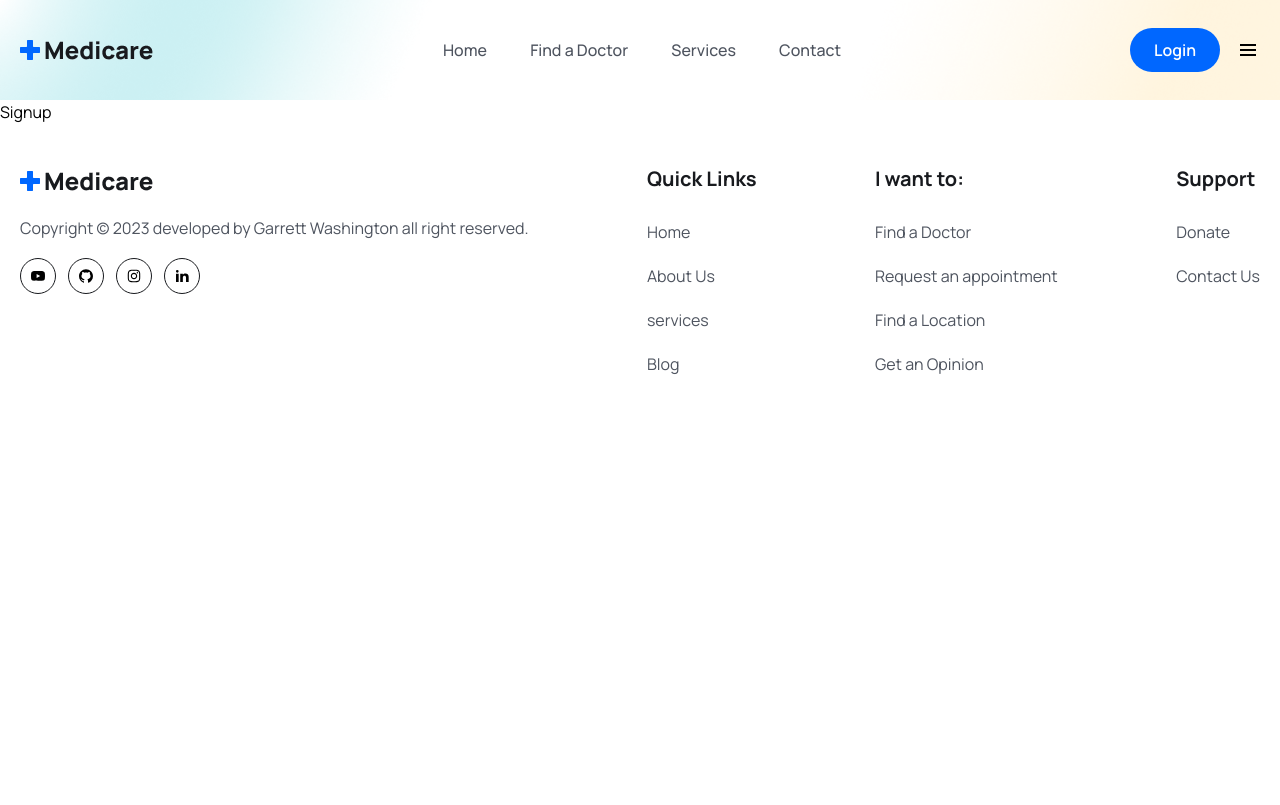
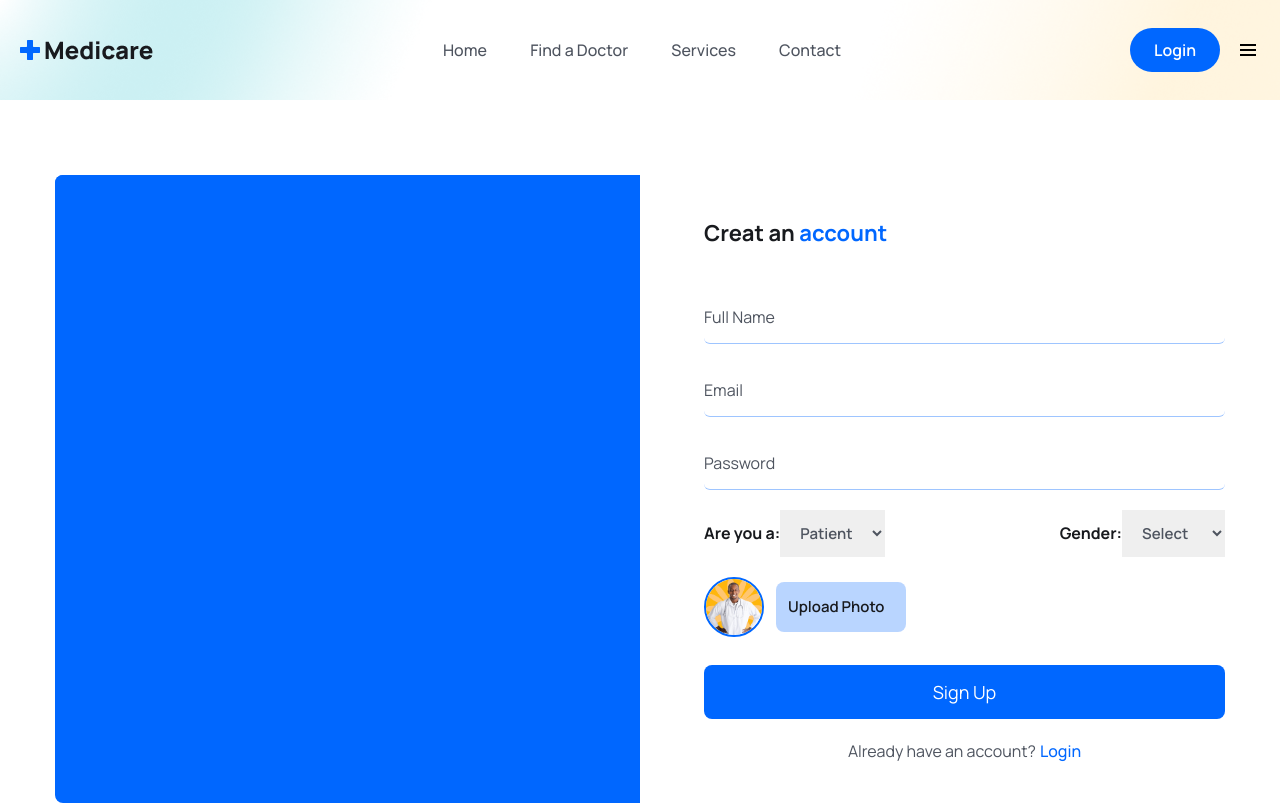
Before and after one commit to ggvhs/booking-app, a React (Vite) app in the folder frontend/: page /register in a window 1280 px wide. Shown: the top 805 px of the page. Built offline with nearby package versions, Linux system fonts and the light colour scheme.

Commit message:
sign up sompleted and contact page added

```diff
--- a/frontend/src/pages/Contact.jsx
+++ b/frontend/src/pages/Contact.jsx
@@ -2,7 +2,28 @@
 
 const Contact = () => {
   return (
-    <div>Contact</div>
+    <section>
+      <div className='px-4 mx-auto max-w-screen-md'>
+        <h2 className='heading text-center'>
+          Contact Us
+          <p className=' mb-8 lg:mb-16 font-light text-center text__para'>
+            Got A technical issue? Qant to send feedback about a beta feature? Let us know.
+          </p>
+          <form action="#" className='space-y-8'>
+            <div>
+              <label htmlFor="email" className='form__label'>
+                Your Email
+              </label>
+              <input
+              type="email"
+              id='email'
+              placeholder='example@gmail.com'
+              className='form__input mt-1' />
+            </div>
+          </form>
+        </h2>
+      </div>
+    </section>
   )
 }
 
--- a/frontend/src/pages/Signup.jsx
+++ b/frontend/src/pages/Signup.jsx
@@ -1,9 +1,159 @@
-import React from 'react'
+// import { useState } from 'react';
+import signupImg from "../assets/images/signup.gif";
+import avatar from "../assets/images/doctor-img01.png";
+import { Link } from "react-router-dom";
+import { useState } from "react";
 
-const Signup = () => {
-  return (
-    <div>Signup</div>
-  )
+export default function Signup() {
+
+  const [selectedFile, setSelectedFile] = useState(null)
+  const [previewUrl, setPreviewURL] = useState('')
+
+  const [formData, setFormData] = useState({
+    name:'',
+    email:'',
+    password:'',
+    photo:selectedFile,
+    gender:'',
+    role:'patient'
+  })
+
+  const handleInputChange = e => {
+    setFormData({ ... formData, [e.target.name]: e.target.value})
+  }
+
+  const handleFileInputChange = async (event) =>{
+    const file = event.target.files[0]
+
+    // later we will use cloudinary to upload images
+
+    console.log(file)
+  }
+
+  const submitHandler = async event =>{
+    event.preventDefault()
+  }
+
+
+
+  return <section className="px-5 xl:px-0">
+    <div className="max-w-[1170px] mx-auto">
+      <div className="grid grid-cols-1 lg:grid-cols-2">
+        {/* ==IMG BOX== */}
+        <div className="hidden lg:block bg-primaryColor rounded-l-lg">
+          <figure className="rounded-l-lg">
+            <img src={signupImg} alt="" className="w-full rounded-l-lg" />
+          </figure>
+        </div>
+
+        {/* ==SIGN UP FORM== */}
+        <div className="rounded-l-lg lg:pl-16 py-10">
+          <h3 className="text-headingColor text-[22px] leading-9 font-bold mb-10">
+            Creat an <span className="text-primaryColor">account</span>
+          </h3>
+
+          <form action="" onSubmit={submitHandler}>
+            <div className="mb-5">
+              <input
+                type="text"
+                placeholder="Full Name"
+                name="name"
+                value={formData.name}
+                onChange={handleInputChange}
+                className='w-full pr-4 py-3 border-b border-solid border-[#0066ff61] focus:outline-none focus:border-b-primaryColor text-[16px] leading-7 text-headingColor placeholder:text-textColor rounded-md cursor-pointer'
+                required
+              />
+            </div>
+            <div className="mb-5">
+              <input
+                type="email"
+                placeholder="Email"
+                name="email"
+                value={formData.email}
+                onChange={handleInputChange}
+                className='w-full pr-4 py-3 border-b border-solid border-[#0066ff61] focus:outline-none focus:border-b-primaryColor text-[16px] leading-7 text-headingColor placeholder:text-textColor rounded-md cursor-pointer'
+                required
+              />
+            </div>
+
+            <div className="mb-5">
+              <input
+                type="password"
+                placeholder="Password"
+                name="password"
+                value={formData.password}
+                onChange={handleInputChange}
+                className='w-full pr-4 py-3 border-b border-solid border-[#0066ff61] focus:outline-none focus:border-b-primaryColor text-[16px] leading-7 text-headingColor placeholder:text-textColor rounded-md cursor-pointer'
+                required
+              />
+            </div>
+
+            <div className="mb-5 flex items-center justify-between">
+              <label className="text-headingColor font-bold text-[16px] leading-7">
+                Are you a:
+                <select
+                name="role"
+                value={formData.gender}
+                onChange={handleInputChange}
+                className="text-textColor font-semibold
+                text-[15px] leading-7 px-4 py-3 focus:outline-none"
+                >
+                  <option value="patient">Patient</option>
+                  <option value="doctor">Doctor</option>
+                </select>
+              </label>
+
+              <label className="text-headingColor font-bold text-[16px] leading-7">
+                Gender:
+                <select name="gender" className="text-textColor font-semibold text-[15px] leading-7 px-4 py-3 focus:outline-none">
+                  <option value="">Select</option>
+                  <option value="male">Male</option>
+                  <option value="femal">Female</option>
+                </select>
+              </label>
+            </div>
+
+            <div className="mb-5 flex items-center gap-3">
+              <figure className='w-[60px] rounded-full border-2 border-solid border-primaryColor flex items-center justify-center'>
+                <img src={avatar} alt="" className='w-full rounded-full'/>
+              </figure>
+
+              <div className="relative w-[130px] h-[50px]">
+                <input
+                  type="file"
+                  name="photo"
+                  id="customFile"
+                  onChange={handleFileInputChange}
+                  accept=".jpg, .png"
+                  className="absolute top-0 left-0 w-full h-ful opacity-0 cursor-pointer"
+                />
+
+                <label htmlFor="customFile" className="absolute top-0 left-0 w-full h-full flex items-center
+                px-[.75rem] py-[.375rem] text-[15px] leading-6 overflow-hidden bg-[#0066ff46] text-headingColor
+                font-semibold rounded-lg truncate cursor-pointer">
+                  Upload Photo
+                </label>
+              </div>
+            </div>
+
+          <div className='mt-7'>
+            <button type="submit" className='w-full bg-primaryColor text-white text-[18px] leading-[30px]
+              rounded-lg px-4 py-3'>
+              Sign Up
+            </button>
+          </div>
+
+          <p className='mt-5 text-textColor text-center'>
+              Already have an account?
+              <Link to='/Login' className='text-primaryColor font-medium ml-1'>
+                Login
+              </Link>
+          </p>
+
+          </form>
+
+        </div>
+      </div>
+    </div>
+  </section>
 }
-
-export default Signup
```
